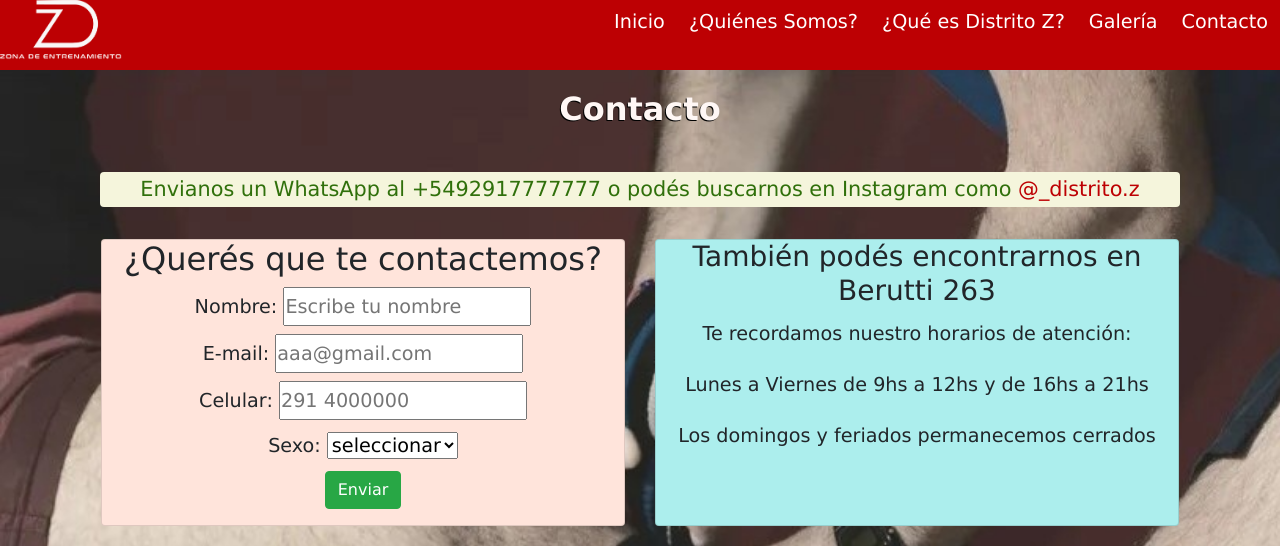
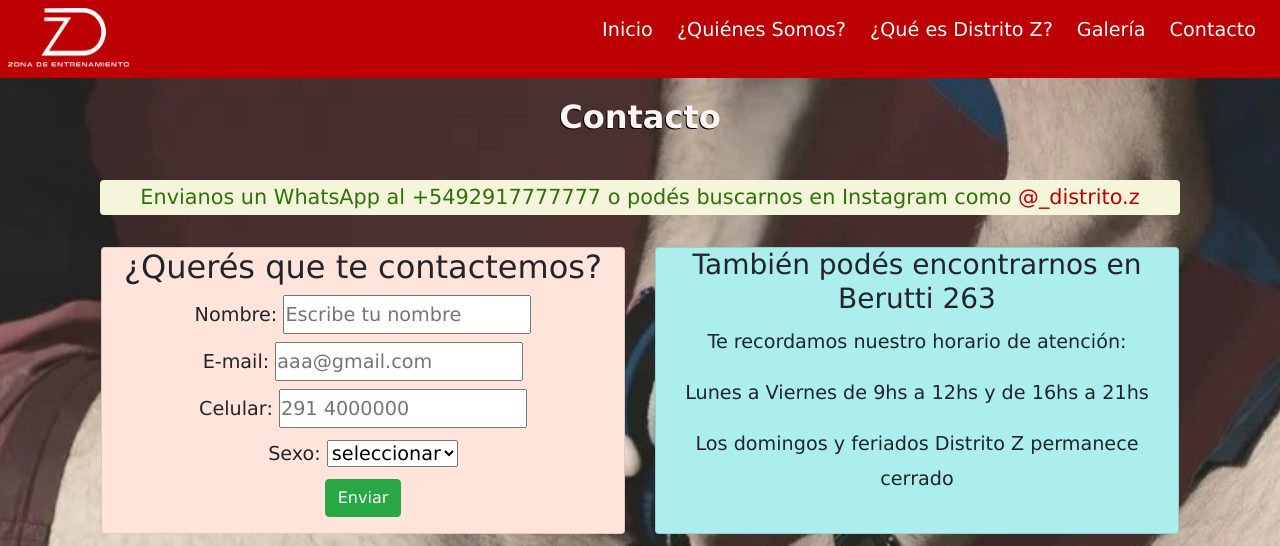
Before and after one commit to Noe-O/proyecto.final, a website: page contact.html in a window 1280 px wide. Shown: the top 546 px of the page. Drawn offline with nearby package versions, Linux system fonts and the light colour scheme.

Commit message:
ajuste en parrafo de contacto HORARIOS y en HEADER

```diff
--- a/contact.html
+++ b/contact.html
@@ -76,9 +76,9 @@
 
 				<div class="card bg-lightBlue">
 					<h3>También podés encontrarnos en Berutti 263</h3>
-					<p>Te recordamos nuestro horarios de atención:</p>
+					<p>Te recordamos nuestro horario de atención:</p>
 					<p>Lunes a Viernes de 9hs a 12hs y de 16hs a 21hs</p>
-					<p>Los domingos y feriados permanecemos cerrados</p>
+					<p>Los domingos y feriados Distrito Z permanece cerrado</p>
 				</div>
 			</div>
 		</div>
--- a/scss/estilos.scss
+++ b/scss/estilos.scss
@@ -47,6 +47,9 @@ h1 {
 }
 
 header {
+    padding-top: 0.5rem;
+    padding-left: 0.5rem;
+
     .navbar {
         padding: 0rem;
     }
@@ -62,11 +65,12 @@ header {
     nav ul {
         display: flex;
         flex-direction: column;
+        padding-right: 1rem;
 
         li {
             list-style-type: none;
-            padding-left: 12px;
-            padding-right: 12px;
+            padding-left: 0.5rem;
+            padding-right: 1rem;
 
             a {
                 text-decoration: none;
@@ -176,6 +180,7 @@ footer {
 
     img {
         padding-left: 0.5rem;
+
         &:hover {
             width: 3rem;
         }
```
Also changed, not shown: css/main.css.
